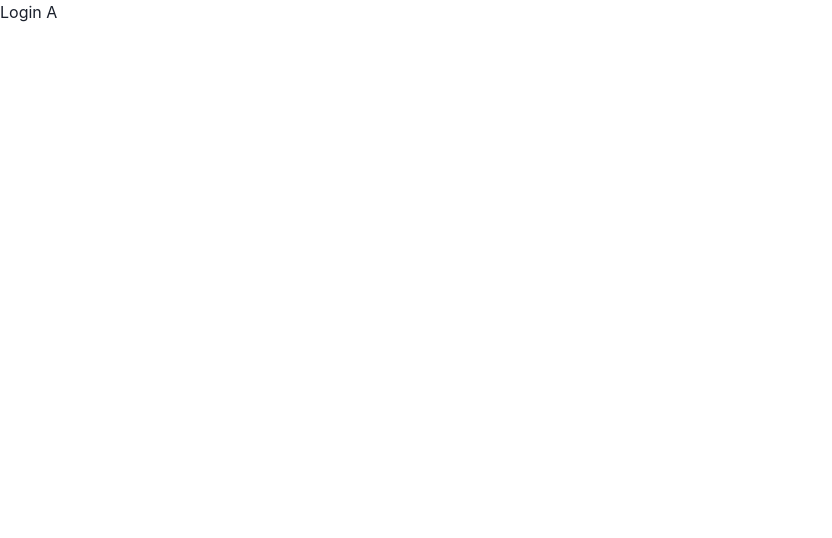
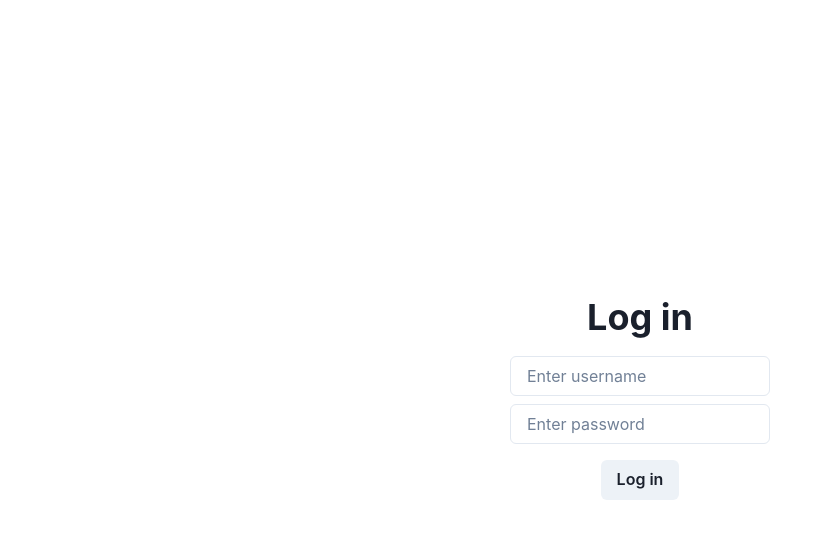
Before and after one commit to teoMarinov/rettid, a React (Vite) app in the folder rettid/: page /login in a window 1280 px wide. Shown: the top 538 px of the page, without its empty margins (0-832 px from the left). Built offline with nearby package versions, Linux system fonts and the light colour scheme.

Commit message:
Set up log in api request with username and password

```diff
--- a/rettid/src/components/Login.tsx
+++ b/rettid/src/components/Login.tsx
@@ -1,11 +1,68 @@
-import React from 'react'
+import { Input, VStack, Center, Button, Text, Heading } from "@chakra-ui/react";
+import { useState } from "react";
 
 function Login() {
+  const [username, setUsername] = useState("");
+  const [password, setPassword] = useState("");
+  const [error, setError] = useState("");
+
+  const login = async () => {
+    const form = {
+      username,
+      password,
+    };
+
+    const url = "http://localhost/rettid/Api/users/login";
+    const headers = new Headers({
+      "Content-Type": "application/json",
+    });
+    const requestOptions = {
+      method: "POST",
+      headers: headers,
+      body: JSON.stringify(form),
+    };
+    fetch(url, requestOptions)
+      .then((response) => {
+        if (!response.ok) {
+          throw new Error(`HTTP error! Status: ${response.status}`);
+        }
+        return response.json();
+      })
+      .then((result) => {
+        return result
+      })
+      .catch((error) => {
+        setError(error.message);
+      });
+  };
+
+  const pressHandler = async () => {
+    const result = await login()
+
+  };
+
   return (
-    <div>
-      Login A
-    </div>
-  )
+    <Center height={"100vh"}>
+      <VStack width={"260px"}>
+        <Heading mb={2}>Log in</Heading>
+        <Input
+          placeholder="Enter username"
+          value={username}
+          onChange={(e) => setUsername(e.target.value)}
+        />
+        <Input
+          type="password"
+          placeholder="Enter password"
+          value={password}
+          onChange={(e) => setPassword(e.target.value)}
+        />
+        <Text color={"red"}>{error}</Text>
+        <Button mb={1} onClick={pressHandler}>
+          Log in
+        </Button>
+      </VStack>
+    </Center>
+  );
 }
 
-export default Login
+export default Login;
--- a/rettid/src/components/Signup.tsx
+++ b/rettid/src/components/Signup.tsx
@@ -114,7 +114,7 @@ function Signup() {
         console.error("Error!!!:", error.message);
       });
   };
-  const handleSubmit = async () => {
+  const pressHandler = async () => {
     const usernameExists = await usernameTaken();
     const emailExists = await emailTaken();
     if (usernameExists) {
@@ -173,7 +173,7 @@ function Signup() {
 
   return (
     <Center height={"100vh"}>
-      <VStack width={"300px"}>
+      <VStack width={"260px"}>
       <Heading mb={2}>Sign up</Heading>
         <Input
           placeholder="Enter username"
@@ -267,7 +267,7 @@ function Signup() {
           }}
         />
         <Text color={"red"}>{errors["passwords don't match"]}</Text>
-        <Button mb={1} onClick={handleSubmit}>Sign up</Button>
+        <Button mb={1} onClick={pressHandler}>Sign up</Button>
         <Link style={{color:"blueviolet"}} to="/login">Already have an account?</Link>
       </VStack>
     </Center>
```
